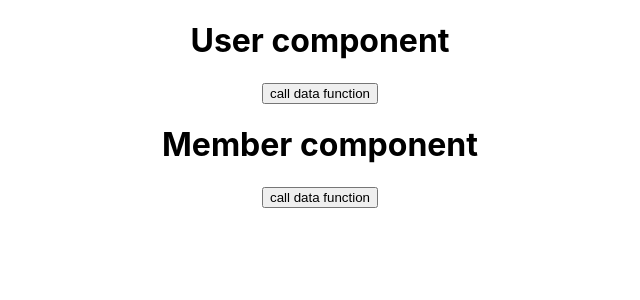
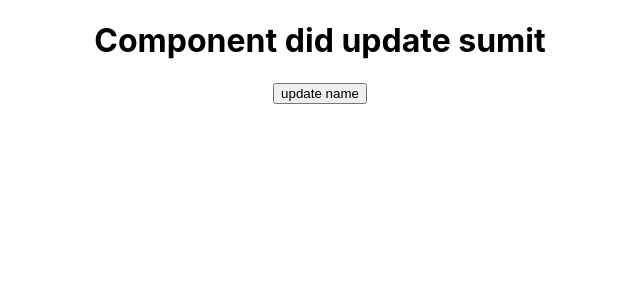
Before and after one commit to j4sumit/reacttopics, a React (Create React App) app: page / in a window 1280 px wide. Shown: the top 300 px of the page, without its empty margins (320-960 px from the left). Built offline with nearby package versions, Linux system fonts and the light colour scheme.

Commit message:
component dit update

```diff
--- a/src/App.js
+++ b/src/App.js
@@ -1,23 +1,34 @@
 import './App.css';
 import React from "react";
-import User from './User';
-import Members from './Members';
+// import User from './User';
+// import Members from './Members';
+// import { render } from '@testing-library/react';
 
-function App()
+class App extends React.Component
 {
-function getData()
+
+  constructor(){
+    super();
+this.state={
+  name:"sumit"
+
+}
+console.log("constructor");
+}
+componentDidUpdate()
 {
-  alert("hellow from App");
+  console.log(" componet did update")
+}
+render()
+{
+console.log("render");
+  return(
+    <div className='App'>
+      <h1>Component did update {this.state.name}</h1>
+      <button onClick={()=> {this.setState({name:"chaurasiya"})}}>update name</button>
+    </div>
+  );
 }
 
-
-  return(
-<div className='App'>
-  <User data={getData}/>
-  <div>
-  <Members data={getData}/>
-  </div>
-    </div>
-  )
 }
 export default App;
--- a/src/Members.js
+++ b/src/Members.js
@@ -4,7 +4,7 @@ function Members(props)
 return(
     <div>
         <h1>Member component </h1>
-        <button onClick={props.data}>call data function</button>
+        <button onClick={()=> alert("props.data1")}>call data function</button>
 
     </div>
 )
--- a/src/User.js
+++ b/src/User.js
@@ -4,9 +4,9 @@ function User(props)
 return(
     <div>
         <h1>
-            User component
+            User component {this.props}
         </h1>
-        <button onClick={props.data}>call data function</button>
+        <button onClick={()=> alert("props.data1")}>call data function</button>
 
     </div>
 )
```
